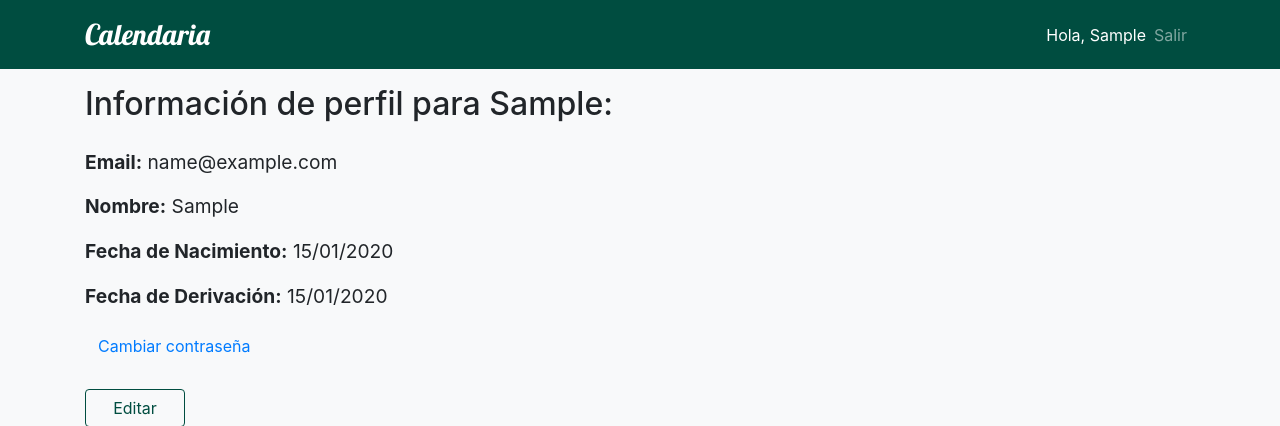
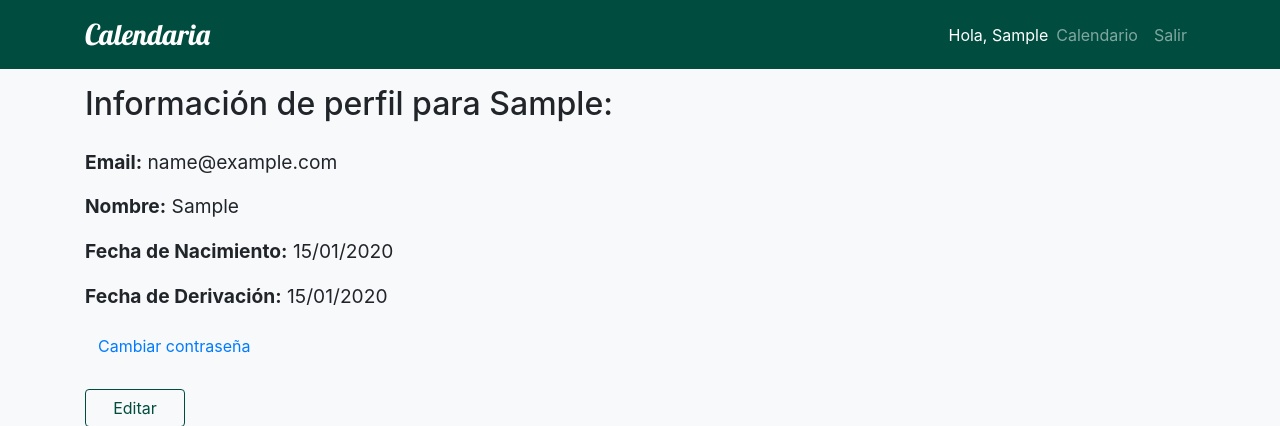
Before and after one commit to calendaria/calendaria, a Flask app: page /es/profile/1 in a window 1280 px wide. Shown: the top 426 px of the page. Run offline with Flask 2, Linux system fonts and the light colour scheme; a user stored in the database is signed in; tables that the repository leaves empty hold one stand-in row (values such as "Sample post"); some libraries are stand-ins or nearby versions.

Commit message:
Added link to calendar page on navbar

```diff
--- a/app/templates/es/base.html
+++ b/app/templates/es/base.html
@@ -36,8 +36,22 @@
 						<li class="nav-item"><a class="nav-link" href="{{ url_for('login') }}">Ingresar</a></li>
 						<li class="nav-item"><a class="nav-link" href="{{ url_for('register') }}">Registrarse</a></li>
 					{% else %}
-						<li class="nav-item active"><span class="navbar-text ml-auto">Hola, <a href="{{ url_for('profile', user_id=current_user.id) }}">{{ current_user.first_name.capitalize() }}</a></span></li>
-						<li class="nav-item"><a class="nav-link" href="{{ url_for('logout') }}">Salir</a></li>
+						<li class="nav-item active">
+							<span class="navbar-text ml-auto">
+								Hola,
+									<a href="{{ url_for('profile', user_id=current_user.id) }}">
+										{{ current_user.first_name.capitalize() }}
+									</a>
+							</span>
+						</li>
+						<li class="nav-item">
+							<a class="nav-link" href="{{ url_for('calendar') }}">
+								Calendario
+							</a>
+						</li>
+						<li class="nav-item"><a class="nav-link" href="{{ url_for('logout') }}">
+							Salir</a>
+						</li>
 					{% endif %}
 				</ul>
 			</div>
```
